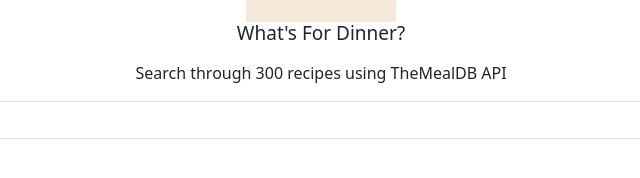
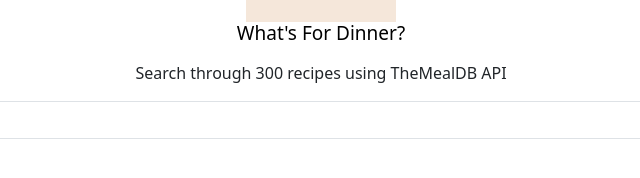
Before and after one commit to melaniemccallProcessing/whatsfordinner, a website built with Parcel: page index.html in a window 1280 px wide. Shown: the part 176-354 px from the top of the page, 319-959 px from the left. Built offline with nearby package versions, Linux system fonts and the light colour scheme; files whose address does not match are found by name.

Commit message:
Showing someone something

```diff
--- a/css/styles.less
+++ b/css/styles.less
@@ -11,6 +11,7 @@ body {
 
     h1 {
         font-size: 19px;
+        color: black;
     }
 
     #logo {
--- a/package.json
+++ b/package.json
@@ -5,13 +5,14 @@
   "source": "index.html",
   "dependencies": {
     "bootstrap": "^5.3.3",
+    "onchange": "^7.1.0",
     "parcel": "^2.12.0"
   },
   "devDependencies": {
     "less": "4.2.0"
   },
   "scripts": {
-     "start": "parcel --open",
+    "start": "parcel --open",
     "build": "parcel build",
     "less": "lessc css/styles.less css/styles.css",
     "onchange": "onchange \"css/**.less\" -- npm run less",
```
Also changed, not shown: css/styles.css, 1 other file.
